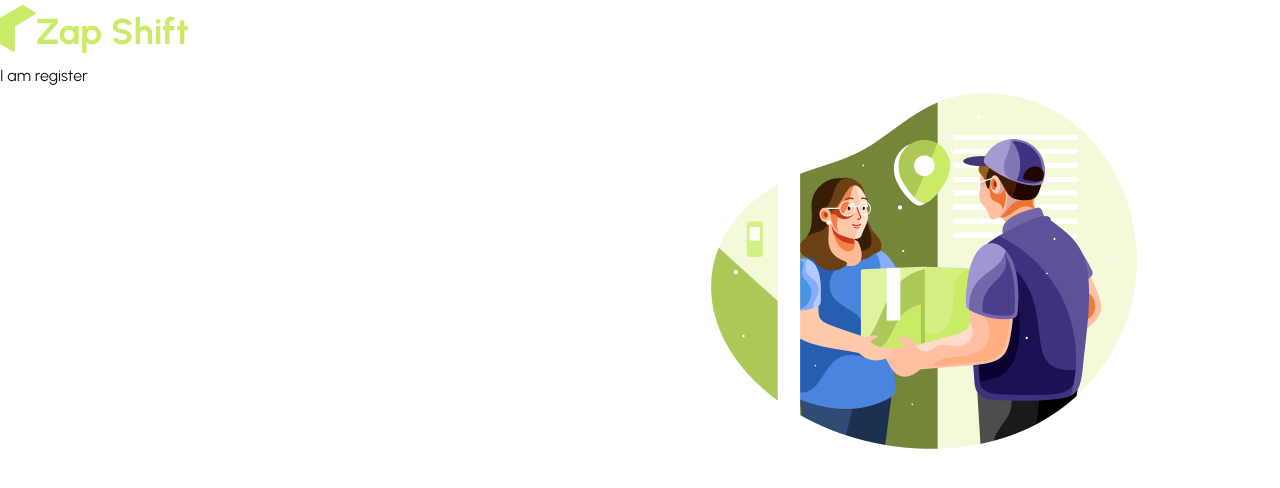
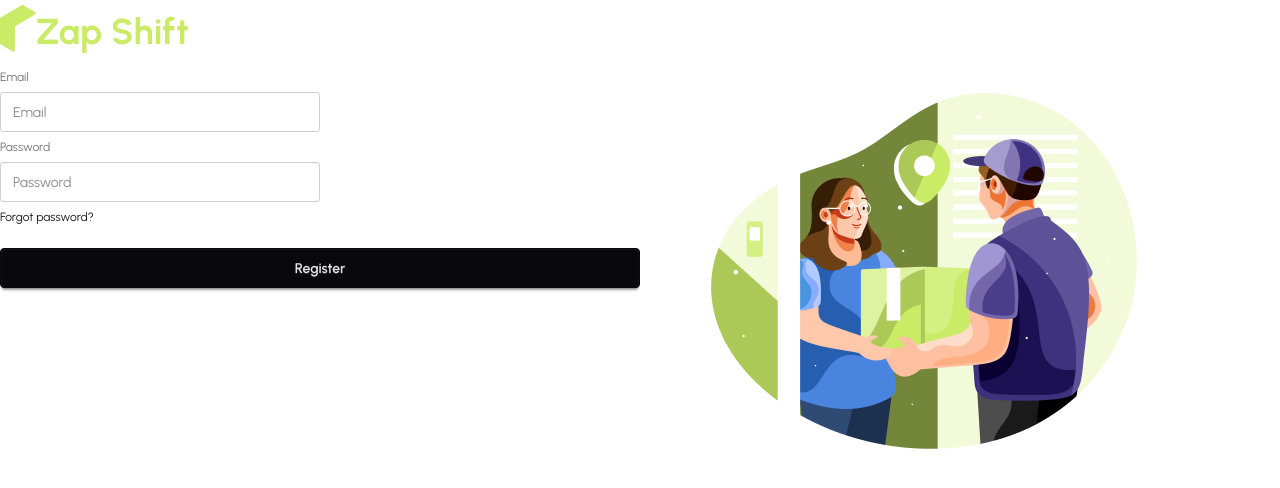
Before and after one commit to rimpakasundi07/Zap-Shift-Client, a React (Vite) app: page /register in a window 1280 px wide. Shown: the top 488 px of the page. Built offline with nearby package versions, Linux system fonts and the light colour scheme.

Commit message:
Implement registration form with email and password fields using React Hook Form

```diff
--- a/src/pages/Auth/Register/Register.jsx
+++ b/src/pages/Auth/Register/Register.jsx
@@ -1,9 +1,34 @@
 import React from "react";
+import { useForm } from "react-hook-form";
 
 const Register = () => {
+  const { register } = useForm();
+
   return (
     <div>
-      <p>I am register</p>
+      <form>
+        <fieldset className="fieldset">
+          <label className="label">Email</label>
+          <input
+            type="email"
+            {...register("email")}
+            className="input"
+            placeholder="Email"
+          />
+          {/* password */}
+          <label className="label">Password</label>
+          <input
+            type="password"
+            {...register("password")}
+            className="input"
+            placeholder="Password"
+          />
+          <div>
+            <a className="link link-hover">Forgot password?</a>
+          </div>
+          <button className="btn btn-neutral mt-4">Register</button>
+        </fieldset>
+      </form>
     </div>
   );
 };
```
